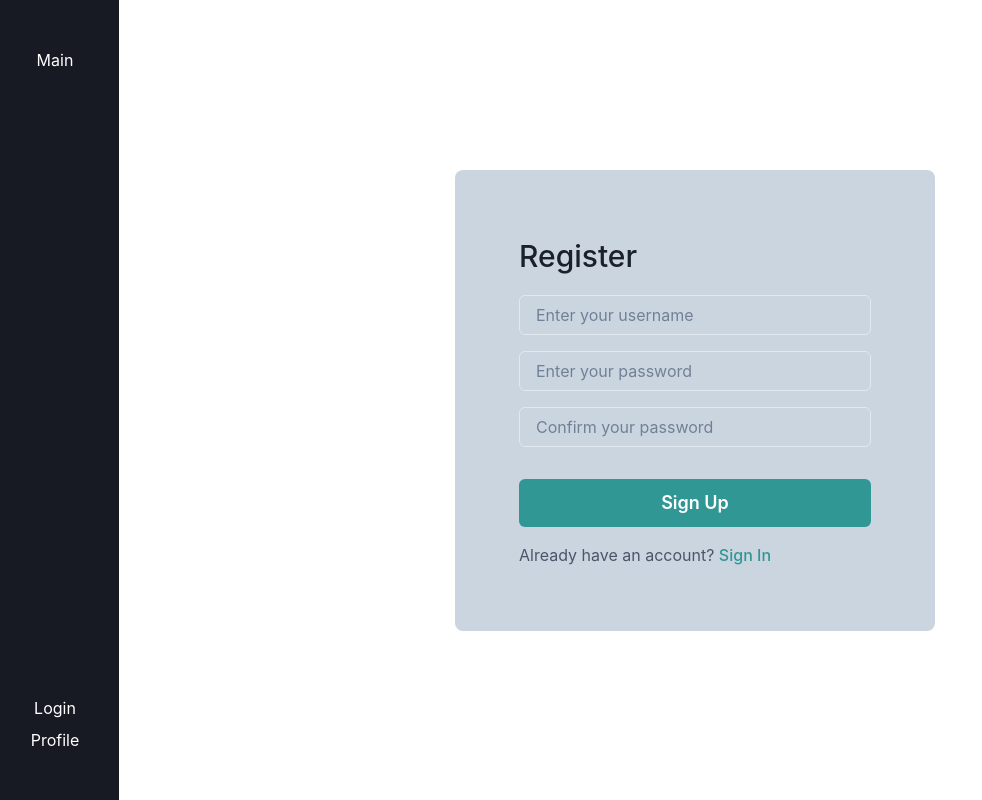
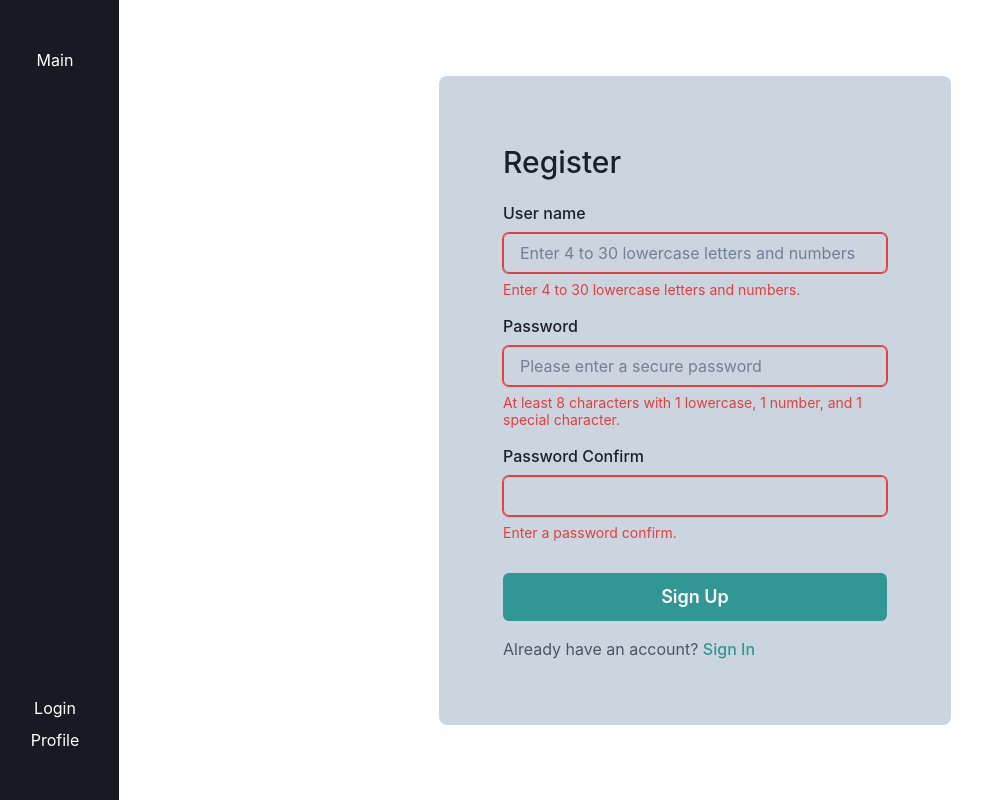
Before and after one commit to mnngfl/real-time-chat-application, a React (Vite) app in the folder client/: page /register in a window 1280 px wide. Both pictures are taken after a click on the button "Sign Up". Shown: the whole page, without its empty margins (9-991 px from the left). Built offline with nearby package versions, Linux system fonts and the light colour scheme.

Commit message:
front 작업 추가 - axios instance 추가 - register 입력 데이터 validate 수행 - 공통 얼럿 컴포넌트 - 파일명 수정 CurrentChat -> ChatRoom

```diff
--- a/client/package.json
+++ b/client/package.json
@@ -14,14 +14,18 @@
     "@chakra-ui/react": "^2.8.2",
     "@emotion/react": "^11.11.3",
     "@emotion/styled": "^11.11.0",
+    "axios": "^1.6.7",
     "framer-motion": "^11.0.3",
     "react": "^18.2.0",
     "react-dom": "^18.2.0",
-    "react-router-dom": "^6.22.0"
+    "react-router-dom": "^6.22.0",
+    "recoil": "^0.7.7",
+    "validator": "^13.11.0"
   },
   "devDependencies": {
     "@types/react": "^18.2.43",
     "@types/react-dom": "^18.2.17",
+    "@types/validator": "^13.11.9",
     "@typescript-eslint/eslint-plugin": "^6.14.0",
     "@typescript-eslint/parser": "^6.14.0",
     "@vitejs/plugin-react": "^4.2.1",
--- /dev/null
+++ b/client/src/context/AlertDialogProvider.tsx
@@ -0,0 +1,55 @@
+import { createContext, useContext, useState, ReactNode } from "react";
+import AlertOverlay from "../components/common/AlertOverlay";
+
+interface AlertDialogContextProps {
+  openAlert: (title: string, description: string) => void;
+  closeAlert: () => void;
+}
+
+interface AlertDialogProviderProps {
+  children: ReactNode;
+}
+
+const AlertDialogContext = createContext<AlertDialogContextProps | undefined>(
+  undefined
+);
+
+export const useAlertDialog = () => {
+  const context = useContext(AlertDialogContext);
+  if (!context) {
+    throw new Error(
+      "useAlertDialog must be used within an AlertDialogProvider"
+    );
+  }
+  return context;
+};
+
+export const AlertDialogProvider: React.FC<AlertDialogProviderProps> = ({
+  children,
+}) => {
+  const [isOpen, setIsOpen] = useState(false);
+  const [title, setTitle] = useState("");
+  const [description, setDescription] = useState("");
+
+  const openAlert = (title: string, description: string) => {
+    setTitle(title);
+    setDescription(description);
+    setIsOpen(true);
+  };
+
+  const closeAlert = () => {
+    setIsOpen(false);
+  };
+
+  return (
+    <AlertDialogContext.Provider value={{ openAlert, closeAlert }}>
+      {children}
+      <AlertOverlay
+        isOpen={isOpen}
+        onClose={closeAlert}
+        title={title}
+        description={description}
+      />
+    </AlertDialogContext.Provider>
+  );
+};
--- a/client/src/main.tsx
+++ b/client/src/main.tsx
@@ -4,13 +4,16 @@ import App from "./App.tsx";
 import "./index.css";
 import { BrowserRouter } from "react-router-dom";
 import { ChakraProvider } from "@chakra-ui/react";
+import { AlertDialogProvider } from "./context/AlertDialogProvider";
 
 ReactDOM.createRoot(document.getElementById("root")!).render(
   <React.StrictMode>
     <ChakraProvider>
-      <BrowserRouter>
-        <App />
-      </BrowserRouter>
+      <AlertDialogProvider>
+        <BrowserRouter>
+          <App />
+        </BrowserRouter>
+      </AlertDialogProvider>
     </ChakraProvider>
   </React.StrictMode>
 );
--- a/client/src/pages/Chat.tsx
+++ b/client/src/pages/Chat.tsx
@@ -9,7 +9,7 @@ import {
   Text,
 } from "@chakra-ui/react";
 import ChatList from "../components/chat/ChatList";
-import CurrentChat from "../components/chat/CurrentChat";
+import ChatRoom from "../components/chat/ChatRoom";
 
 const Chat = () => {
   return (
@@ -30,7 +30,7 @@ const Chat = () => {
         <ChatList />
       </Box>
       <Box w="65%" bg="gray.900" p={12} color={"white"}>
-        <CurrentChat />
+        <ChatRoom />
       </Box>
     </Flex>
   );
--- a/client/src/pages/Login.tsx
+++ b/client/src/pages/Login.tsx
@@ -13,7 +13,7 @@ const Login = () => {
   return (
     <Container maxW={"container.sm"}>
       <Flex justifyContent={"center"} alignItems={"center"} h={"100%"}>
-        <Box width={"30rem"} p={"4rem"} bg="gray.300" borderRadius={8}>
+        <Box width={"32rem"} p={"4rem"} bg="gray.300" borderRadius={8}>
           <Text fontSize={"3xl"} fontWeight={500}>
             Login
           </Text>
--- a/client/src/pages/Register.tsx
+++ b/client/src/pages/Register.tsx
@@ -4,37 +4,163 @@ import {
   Container,
   Flex,
   FormControl,
+  FormErrorMessage,
+  FormLabel,
   Input,
   Link,
   Text,
 } from "@chakra-ui/react";
+import { useState } from "react";
+import validator from "validator";
+import { RegisterUserRequest, RegisterUserResponse } from "../types/users";
+import { registerUser } from "../services/users";
+import { useAlertDialog } from "../context/AlertDialogProvider";
 
 const Register = () => {
+  const { openAlert } = useAlertDialog();
+
+  const [formData, setFormData] = useState<RegisterUserRequest>({
+    userName: "",
+    password: "",
+    passwordConfirm: "",
+  });
+  const [errors, setErrors] = useState<Partial<RegisterUserRequest>>({});
+  const [isSubmitted, setIsSubmitted] = useState(false);
+
+  const handleChange = (e: React.ChangeEvent<HTMLInputElement>) => {
+    const { name, value } = e.target;
+    setFormData((prevData) => ({
+      ...prevData,
+      [name]: value,
+    }));
+
+    if (isSubmitted) {
+      let newErrors = { ...errors };
+      newErrors = validateField(newErrors, name, value);
+      setErrors(newErrors);
+    }
+  };
+
+  const validateField = (
+    prevErrors: Partial<RegisterUserRequest>,
+    fieldName: string,
+    value: string
+  ) => {
+    const newErrors = { ...prevErrors };
+    switch (fieldName) {
+      case "userName":
+        if (!validator.matches(value, "([a-z0-9]){4,30}")) {
+          newErrors.userName = "Enter 4 to 30 lowercase letters and numbers.";
+        } else {
+          delete newErrors.userName;
+        }
+        break;
+      case "password":
+        if (!validator.isStrongPassword(value, { minUppercase: 0 })) {
+          newErrors.password =
+            "At least 8 characters with 1 lowercase, 1 number, and 1 special character.";
+        } else {
+          delete newErrors.password;
+        }
+        break;
+      case "passwordConfirm":
+        if (value.length === 0) {
+          newErrors.passwordConfirm = "Enter a password confirm.";
+        } else if (!validator.equals(formData.password, value)) {
+          newErrors.passwordConfirm = "Passwords do not match.";
+        } else {
+          delete newErrors.passwordConfirm;
+        }
+        break;
+      default:
+        break;
+    }
+    return newErrors;
+  };
+
+  const validateForm = () => {
+    let newErrors = { ...errors };
+    newErrors = validateField(newErrors, "userName", formData.userName);
+    newErrors = validateField(newErrors, "password", formData.password);
+    newErrors = validateField(
+      newErrors,
+      "passwordConfirm",
+      formData.passwordConfirm
+    );
+    return newErrors;
+  };
+
+  const handleSubmit = async (e: React.MouseEvent<HTMLButtonElement>) => {
+    e.preventDefault();
+    setIsSubmitted(true);
+
+    const validationErrors = validateForm();
+    setErrors(validationErrors);
+    if (Object.keys(validationErrors).length > 0) {
+      return;
+    }
+
+    try {
+      const res: RegisterUserResponse = await registerUser(formData);
+      openAlert("Register Succeed", `Hello, ${res.userName}`);
+    } catch (error) {
+      openAlert("Register Failed", error as string);
+    }
+  };
+
   return (
     <Container maxW={"container.sm"}>
       <Flex justifyContent={"center"} alignItems={"center"} h={"100%"}>
-        <Box width={"30rem"} p={"4rem"} bg="gray.300" borderRadius={8}>
+        <Box width={"32rem"} p={"4rem"} bg="gray.300" borderRadius={8}>
           <Text fontSize={"3xl"} fontWeight={500}>
             Register
           </Text>
-          <FormControl isRequired my={4}>
-            <Input placeholder="Enter your username" />
+          <FormControl my={4} isInvalid={!!errors?.userName}>
+            <FormLabel>User name</FormLabel>
+            <Input
+              placeholder="Enter 4 to 30 lowercase letters and numbers"
+              name="userName"
+              value={formData.userName}
+              onChange={handleChange}
+            />
+            {errors?.userName && (
+              <FormErrorMessage>{errors.userName}</FormErrorMessage>
+            )}
           </FormControl>
 
-          <FormControl isRequired mb={4}>
-            <Input type="password" placeholder="Enter your password" />
+          <FormControl mb={4} isInvalid={!!errors?.password}>
+            <FormLabel>Password</FormLabel>
+            <Input
+              type="password"
+              placeholder="Please enter a secure password"
+              name="password"
+              value={formData.password}
+              onChange={handleChange}
+            />
+            {errors?.password && (
+              <FormErrorMessage>{errors.password}</FormErrorMessage>
+            )}
           </FormControl>
 
-          <FormControl isRequired mb={4}>
-            <Input type="password" placeholder="Confirm your password" />
+          <FormControl mb={4} isInvalid={!!errors?.passwordConfirm}>
+            <FormLabel>Password Confirm</FormLabel>
+            <Input
+              type="password"
+              name="passwordConfirm"
+              value={formData.passwordConfirm}
+              onChange={handleChange}
+            />
+            {errors?.passwordConfirm && (
+              <FormErrorMessage>{errors.passwordConfirm}</FormErrorMessage>
+            )}
           </FormControl>
 
           <Button
-            type="submit"
             colorScheme="teal"
             size={"lg"}
             my={4}
             w={"100%"}
+            onClick={(e) => handleSubmit(e)}
           >
             Sign Up
           </Button>
--- /dev/null
+++ b/client/src/services/users.ts
@@ -0,0 +1,8 @@
+import instance from "../utils/api";
+import { RegisterUserRequest, RegisterUserResponse } from "../types/users";
+
+export const registerUser = async (
+  data: RegisterUserRequest
+): Promise<RegisterUserResponse> => {
+  return await instance.post("/users/register", data);
+};
--- /dev/null
+++ b/client/src/types/api.ts
@@ -0,0 +1,5 @@
+export interface ApiResponse {
+  success: boolean;
+  message: object | string;
+  data: object | null;
+}
--- /dev/null
+++ b/client/src/types/users.ts
@@ -0,0 +1,10 @@
+export interface RegisterUserRequest {
+  userName: string;
+  password: string;
+  passwordConfirm: string;
+}
+
+export interface RegisterUserResponse {
+  _id: string;
+  userName: string;
+}
--- /dev/null
+++ b/client/src/utils/api.ts
@@ -0,0 +1,23 @@
+import axios from "axios";
+
+const baseUrl = "http://localhost:3000/api";
+
+const instance = axios.create({
+  baseURL: baseUrl,
+  timeout: 1000,
+  headers: {
+    "Content-Type": "application/json",
+  },
+});
+
+instance.interceptors.response.use(
+  (response) => {
+    return response.data.data;
+  },
+  function (error) {
+    console.error(error);
+    return Promise.reject(error.response.data.message);
+  }
+);
+
+export default instance;
```
Also changed, not shown: client/src/components/chat/ChatRoom.tsx (renamed from client/src/components/chat/CurrentChat.tsx, +6 -6 lines), client/src/components/common/AlertOverlay.tsx (added, +55 -0 lines), 1 other file (tests, documents, lock files or other folders).
